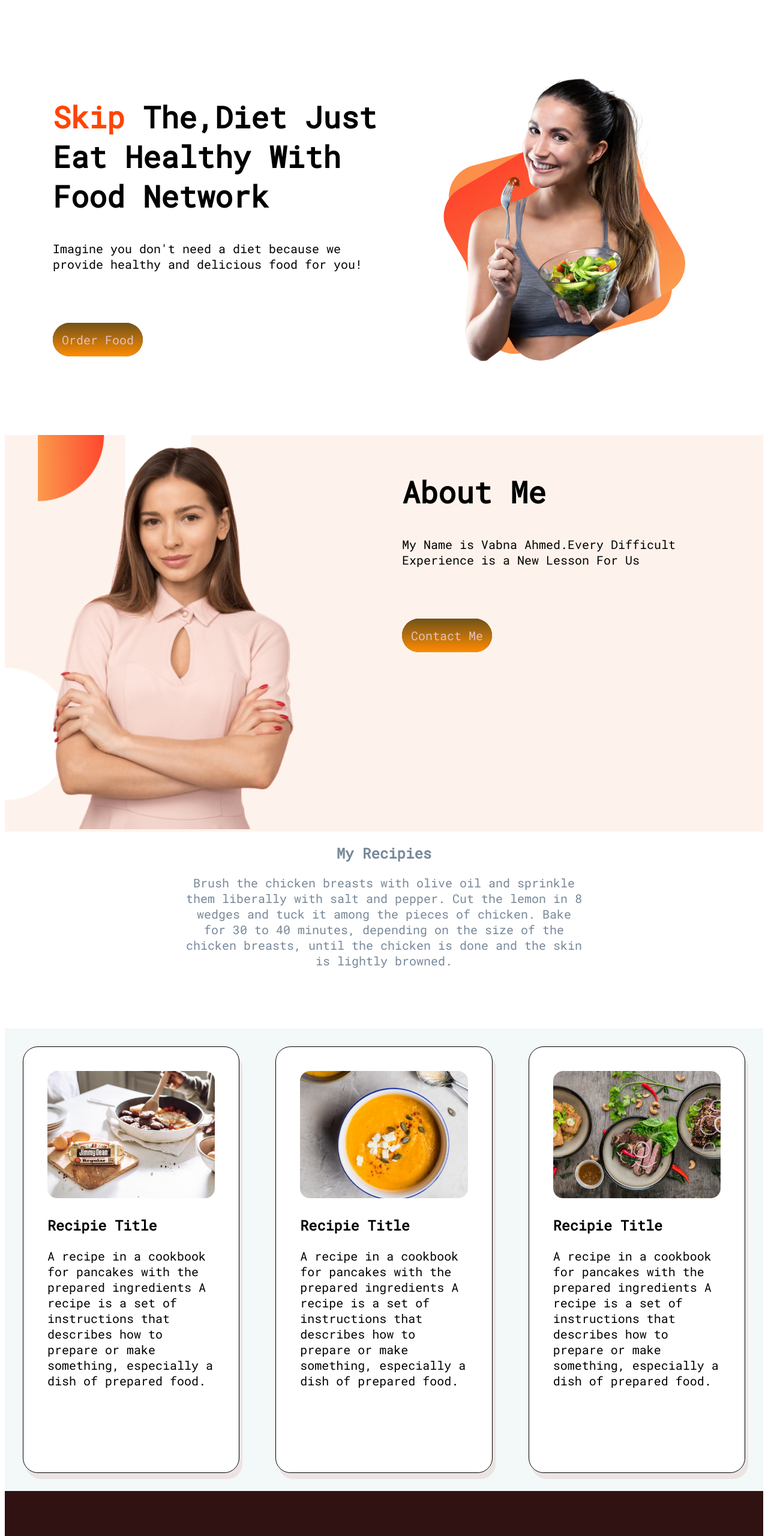
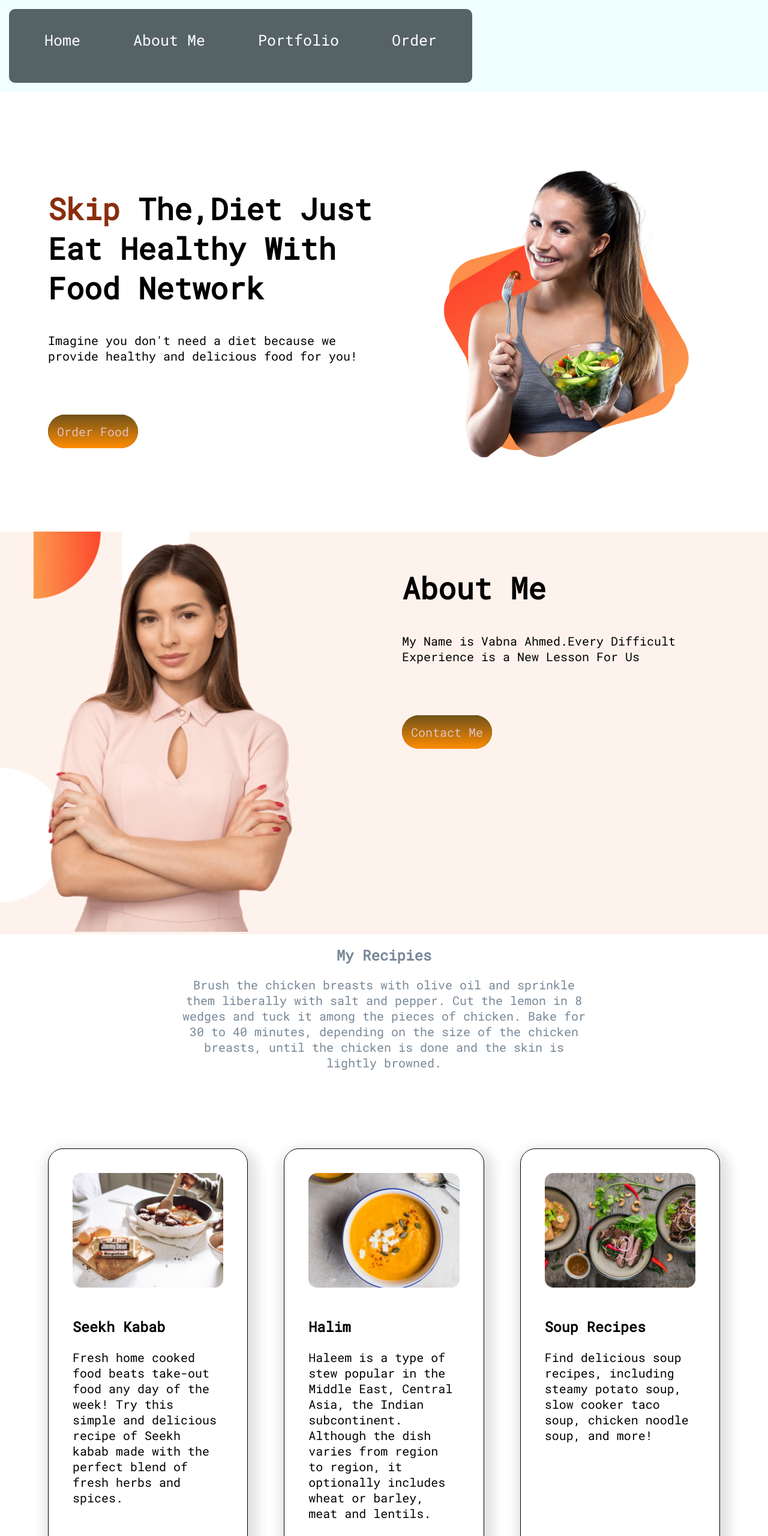
Before and after one commit to MD-Suhad/food-network, a plain HTML site: page index.html in a window 1280 px wide. Shown: the top 2560 px of the page at 60% size. Drawn offline with Linux system fonts and the light colour scheme.

Commit message:
asssignmet almost finish

```diff
--- a/index.html
+++ b/index.html
@@ -13,6 +13,14 @@
 </head>
 
 <body>
+  <section class="header"><div><ul>
+    <li><a href="#home">Home</a></li>
+    <li><a href="#about">About Me</a></li>
+   <li> <a href="#port">Portfolio</a></li>
+    <li><a href="#order">Order</a></li>
+  </ul>
+  </div>
+  </section>
   <section>
     <div class="half-width">
       <h1><span>Skip</span> The,Diet Just Eat Healthy With Food Network</h1>
@@ -45,27 +53,30 @@
        <div class="shadow">
          <div>
            <img src="images/food/Project Cover.jpg" alt="">
-           <h3>Recipie Title</h3>
-           <p>A recipe in a cookbook for pancakes with the prepared ingredients
-            A recipe is a set of instructions that describes how to prepare or make something, especially a dish of prepared food.</p>
+           <h3>Seekh Kabab</h3>
+           <p>Fresh home cooked food beats take-out food any day of the week! Try this simple and delicious recipe of Seekh kabab made with the perfect blend of fresh herbs and spices. </p>
          </div>
        </div>
        <div class="shadow">
         <img src="images/food/Project Cover.png" alt="">
-        <h3>Recipie Title</h3>
-        <p>A recipe in a cookbook for pancakes with the prepared ingredients
-         A recipe is a set of instructions that describes how to prepare or make something, especially a dish of prepared food.</p></div>
+        <h3>Halim</h3>
+        <p>Haleem is a type of stew popular in the Middle East, Central Asia, the Indian subcontinent. Although the dish varies from region to region, it optionally includes wheat or barley, meat and lentils.</p></div>
        <div class="shadow">
          <img src="images/food/Project Cover1.jpg" alt="">
-        <h3>Recipie Title</h3>
-        <p>A recipe in a cookbook for pancakes with the prepared ingredients
-         A recipe is a set of instructions that describes how to prepare or make something, especially a dish of prepared food.</p></div>
+        <h3>Soup Recipes</h3>
+        <p>Find delicious soup recipes, including steamy potato soup, slow cooker taco soup, chicken noodle soup, and more!</p>
+      </div>
       </section>
       <footer>
         <h1>
-          <span>FOOD</span> NETWORK
+          <span>FOOD</span> <b>NETWORK</b>
         </h1>
         <h4>Eat healthy to live healthy.Live healthy to live Happy</h4>
+        <div class="block-content">Get In Touch
+          <div class="social icon">
+            <a rel="me" href="https://mail.google.com/mail/u/0/#inbox" title="mail:shohaibsuhad18@gmail.com"><i></i></a>
+          </div>
+        </div>
       </footer>
 </body>
 
--- a/style.css
+++ b/style.css
@@ -1,5 +1,7 @@
 body{
   font-family: 'Roboto Mono', monospace;
+  margin: 0;
+  padding:0;
 }
 
 .link-button{
@@ -22,7 +24,7 @@ p{
   margin-bottom: 100px;
 }
 span{
-  color: orangered;
+  color: rgb(138, 46, 13);
 }
 .half-width{
   width:50%;
@@ -50,25 +52,63 @@ section{
 }
 .shadow img{
   width:100%;
+  padding-bottom: 20px;
 }
 .shadow{
+  width: 33%;
   border: 1px solid;
-  background:rgb(8, 3, 3);
-  background-color: rgb(255, 254, 254);
+  background-color: white;
   font-size: 20px;
-  box-shadow: 5px 10px rgb(236, 227, 227);
+  box-shadow: 5px 10px 20px 10px rgb(226, 224, 224);
   padding:40px;
   margin: 30px;
   border-radius:25px;
   background-image: linear-gradient(white,white);
 }
 .title{
-  background-color:rgb(243, 248, 248);
+  background-color:white;
+  margin-left: 50px;
+  margin-right: 50px;
+  height:50%;
 }
 footer{
-  background-color: rgb(48, 18, 18);
+  background-color: rgb(32, 31, 31);
   text-align:center;
   padding:100px;
+  color: white;
+}
+b{
+  color: brown;
+}
+.header ul{
+  list-style-type:none;
+  margin: 15px;
+  padding: 15px;
+  overflow: hidden;
+  background-color:rgb(86, 99, 102);
+  float:left;
+  border-radius: 10px;
+}
+.header li {
 
+  float: left;
+  font-size:25px;
+}
+li a{
+  display: block;
+  color: white;
+  padding:20px 24px;
+  margin:20px;
+  margin-top: 0;
+  text-decoration: none;
+}
+li a:hover{
+  background-color:rgb(204, 202, 202);
+  border-radius: 10px;
 
 }
+.header{
+  text-align:center;
+  margin-top:0px;
+  background-color:azure;
+}
```
